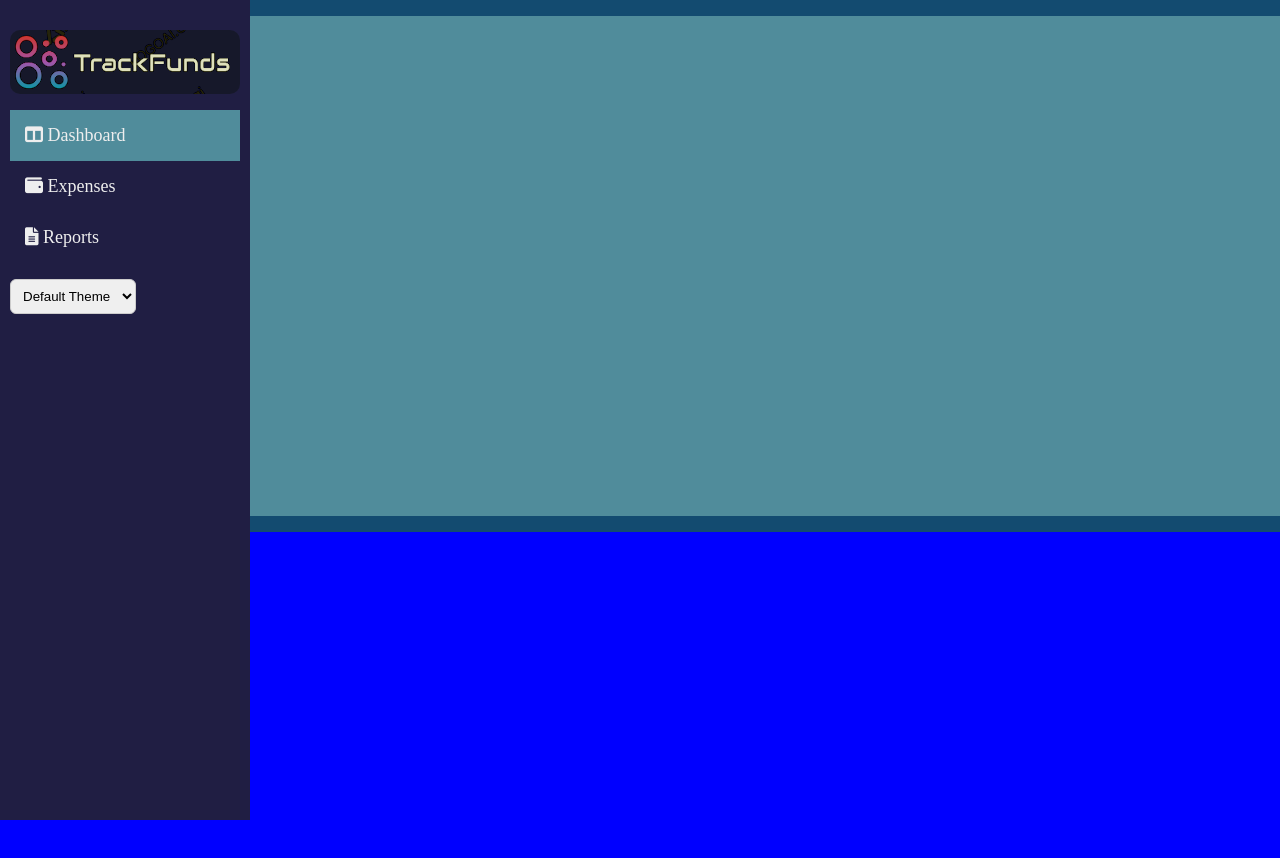
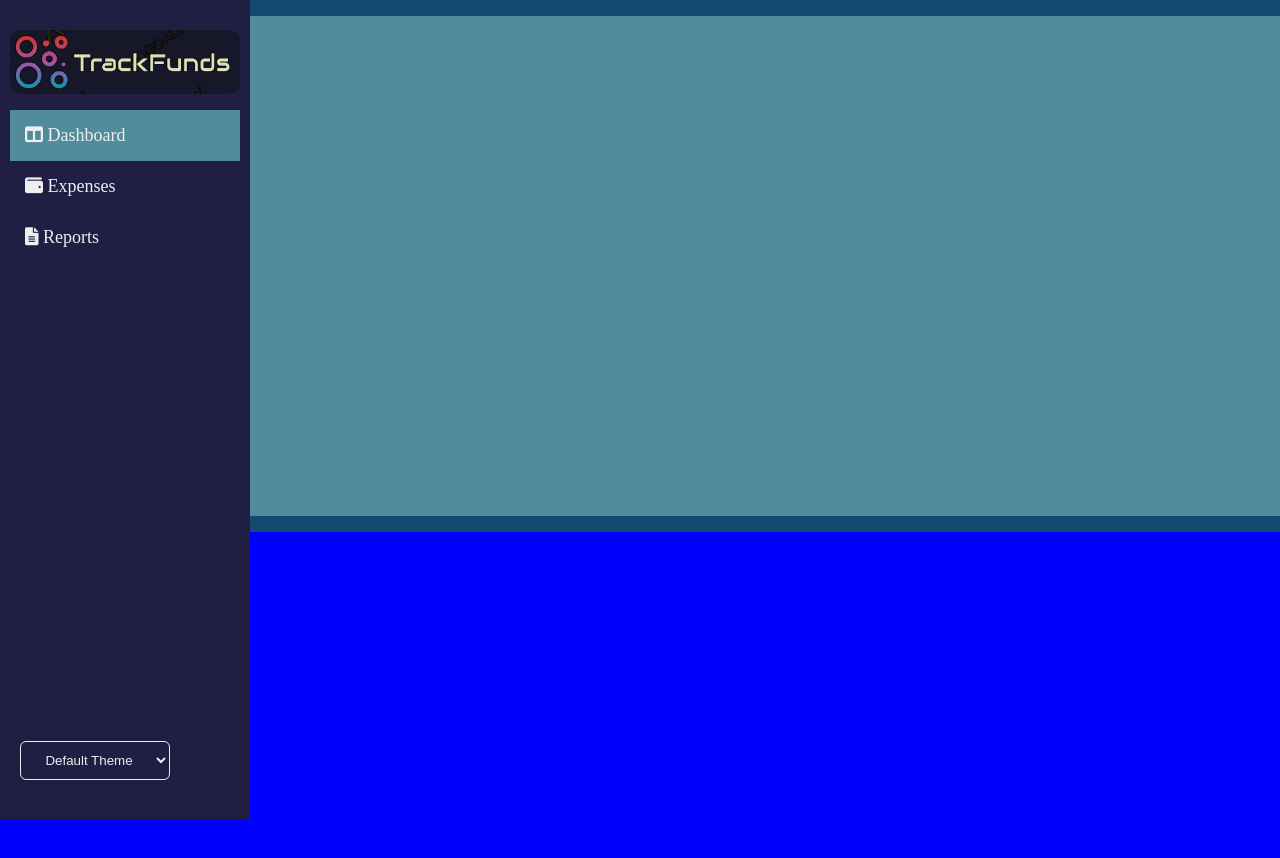
Before and after one commit to rohitghatal1/ExpenseTracker-React-TS, a React (Create React App) app: page / in a window 1280 px wide. Shown: the top 858 px of the page. Built offline with nearby package versions, Linux system fonts and the light colour scheme.

Commit message:
added styled for mode change option

```diff
--- a/src/CSS/navbar.css
+++ b/src/CSS/navbar.css
@@ -16,6 +16,7 @@
     height: 100%;
     padding: 10px;
     gap: 1rem;
+    position: relative;
   }
 
   .navbar .logo{
@@ -58,7 +59,14 @@
   .activeLink:hover{
     background-color: var(--background-hover);
   }
-  .navbar .modeSwitch button{
+
+  .navbar .modeSwitch{
+    position: absolute;
+    bottom: 60px;
+    left: 20px;
+  }
+
+  .navbar .modeSwitch select{
     background-color: var(--primary-color);
     color: var(--text-color);
     padding: 10px 20px;
```
